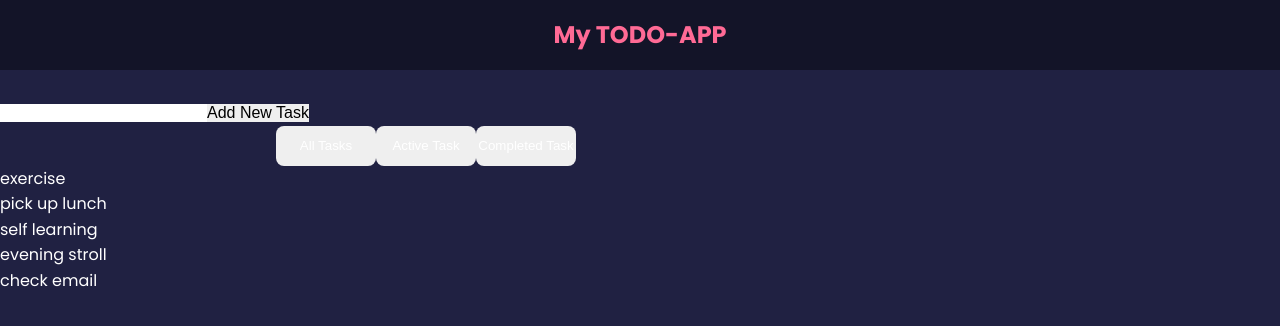
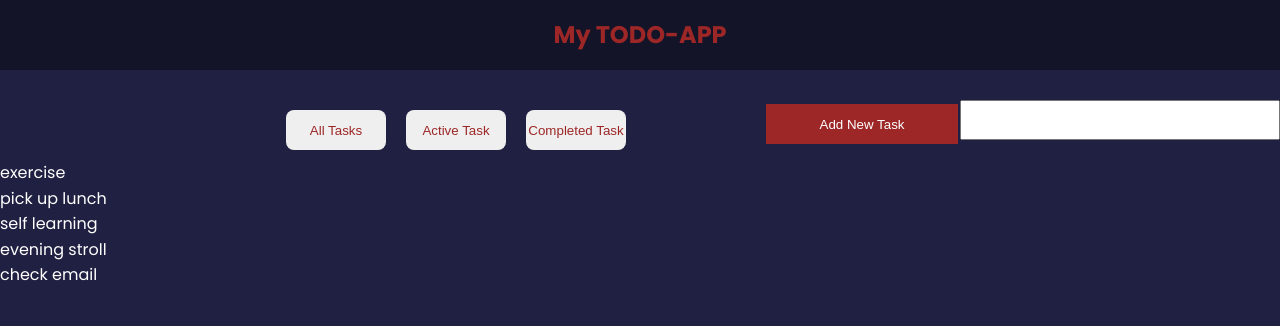
Before and after one commit to MisD77/Todo-App, a React (Create React App) app in the folder client/: page / in a window 1280 px wide. Shown: the top 326 px of the page. Built offline with nearby package versions, Linux system fonts and the light colour scheme.

Commit message:
minor changes

```diff
--- a/client/src/components/Header.jsx
+++ b/client/src/components/Header.jsx
@@ -18,7 +18,7 @@
   Header.defaultProps = {
       text: 'My TODO-APP',
       bgColor: 'rgba(0,0,0,0.4)',
-      textColor: '#ff6a95',
+      textColor: '#9d2727',
   }
 
   Header.propTypes = {
--- a/client/src/index.css
+++ b/client/src/index.css
@@ -32,63 +32,29 @@
   margin-bottom: 30px;
 }
 
-.card {
-  background-color: #fff;
-  color: #333;
-  border-radius: 15px;
-  padding: 40px 50px;
-  margin: 20px 0;
-  position: relative;
+form {
+  margin-bottom: 30px;
 }
 
-.card.reverse {
-  background-color: rgba(0, 0, 0, 0.4);
-  color: #fff;
+input {
+  height: 40px;
+  float: right;
 }
 
-.card h2 {
-  font-size: 22px;
-  font-weight: 600;
-  text-align: center;
+input[type="text"] {
+  width: 25%;
+  align-items: center;
+  margin-bottom: 30px;
 }
 
-.rating {
-  display: flex;
-  align-items: center;
-  justify-content: space-around;
-  margin: 30px 0 40px;
-}
-
-.rating li,
-.num-display {
-  position: relative;
-  background: #f4f4f4;
-  width: 50px;
-  height: 50px;
-  padding: 10px;
-  text-align: center;
-  border-radius: 50%;
-  font-size: 19px;
-  border: 1px #eee solid;
-  transition: 0.3s;
-}
-
-.rating li label {
-  position: absolute;
-  top: 50%;
-  left: 50%;
-  width: 50px;
-  height: 50px;
-  padding: 10px;
-  border-radius: 50%;
-  transform: translate(-50%, -50%);
+input[type="button"] {
+  background-color: #9d2727;
+  border: none;
+  color: white;
+  text-decoration: none;
+  margin: 4px 2px;
   cursor: pointer;
-}
-
-.rating li:hover,
-.num-display {
-  background: #ff6a95;
-  color: #fff;
+  width: 15%;
 }
 
 [type="radio"] {
@@ -100,59 +66,15 @@
   color: #fff;
 }
 
-.input-group {
-  display: flex;
-  flex-direction: row;
-  border: 1px solid #ccc;
-  padding: 8px 10px;
-  border-radius: 8px;
-}
-
-input {
-  flex-grow: 2;
-  border: none;
-  font-size: 16px;
-}
-
-input:focus {
-  outline: none;
-}
-
-.feedback-stats {
-  color: #fff;
-  display: flex;
-  justify-content: space-between;
-  align-items: center;
-}
-
-.num-display {
-  position: absolute;
-  top: -10px;
-  left: -10px;
-}
-
-.close,
-.edit {
-  position: absolute;
-  top: 10px;
-  right: 20px;
-  cursor: pointer;
-  background: none;
-  border: none;
-}
-
-.edit {
-  right: 40px;
-}
-
 .btn {
-  color: #fff;
+  align: center;
   border: 0;
   border-radius: 8px;
-  color: #fff;
+  color: #9d2727;
   width: 100px;
   height: 40px;
   cursor: pointer;
+  margin: 10px;
 }
 
 .btn-primary {
@@ -179,36 +101,6 @@
   opacity: 1;
 }
 
-.message {
-  padding-top: 10px;
-  text-align: center;
-  color: rebeccapurple;
-}
-
-.about-link {
-  position: absolute;
-  bottom: 20px;
-  right: 20px;
-  color: #fff;
-  cursor: pointer;
-}
-
-.about-link a {
-  color: #fff;
-}
-
-.about-link a:hover {
-  color: #ff6a95;
-}
-
-.about h1 {
-  margin-bottom: 20px;
-}
-
-.about p {
-  margin: 10px 0;
-}
-
 @media (max-width: 600px) {
   .rating li {
     margin: 10px 3px;
```
